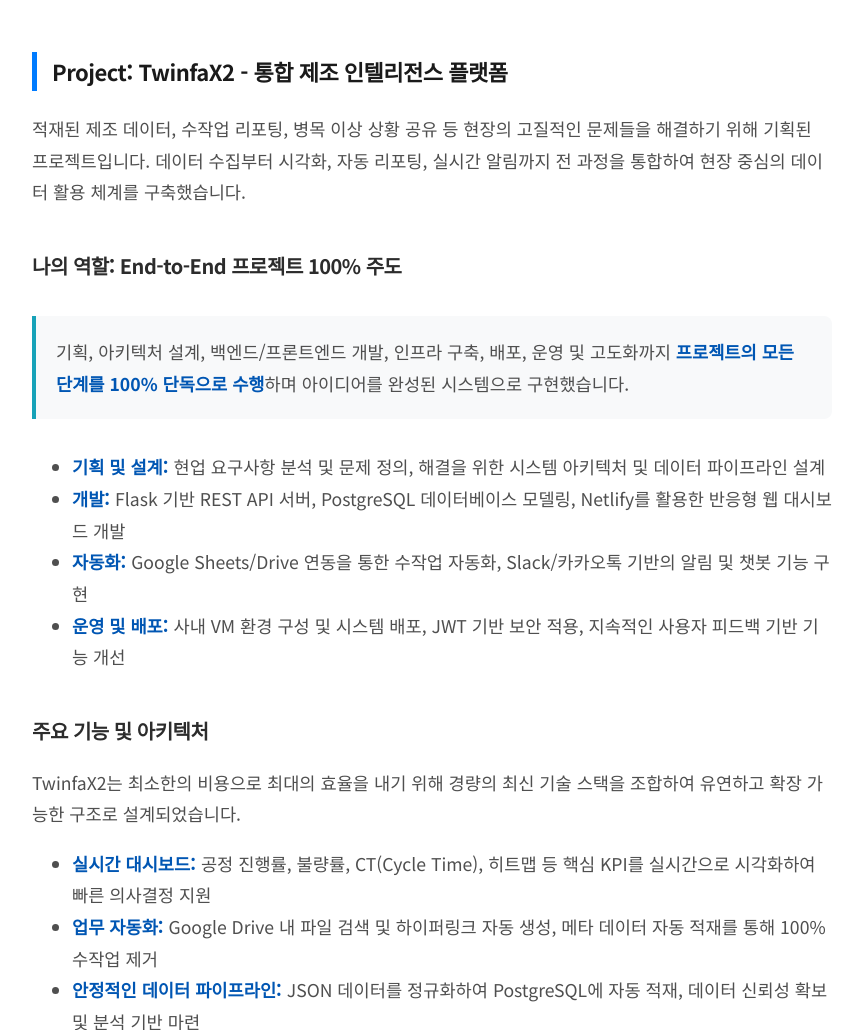
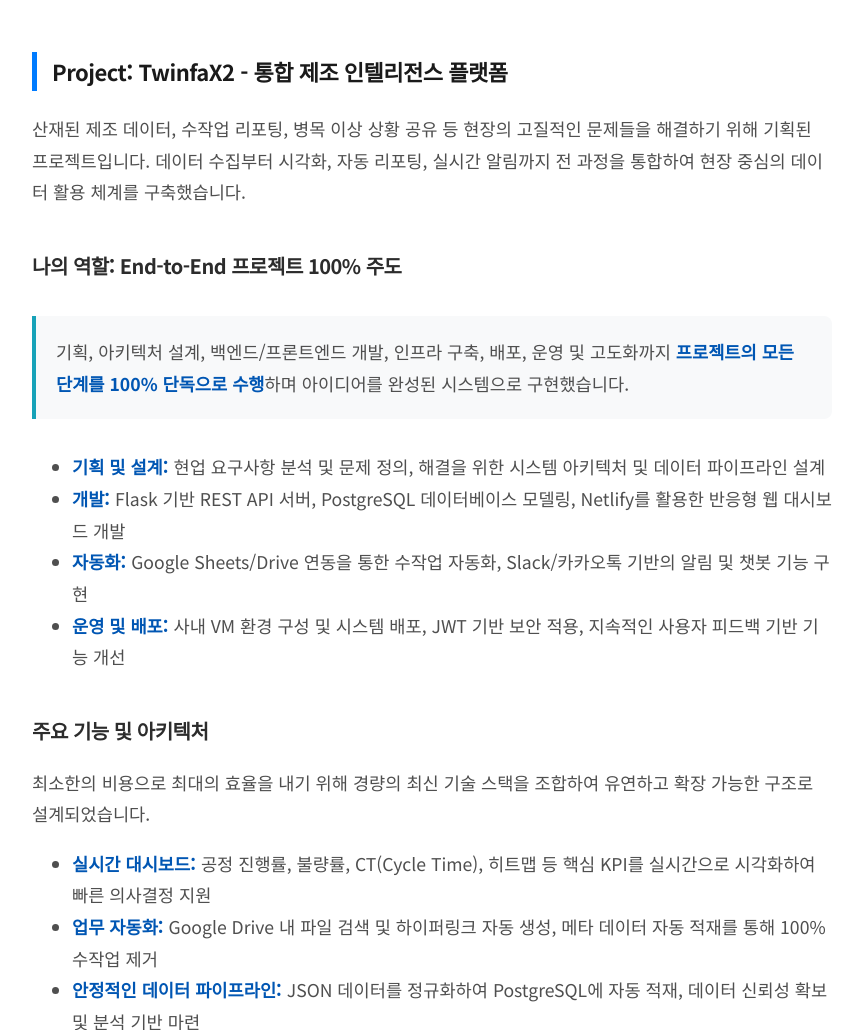
Before and after one commit to isolhsolfafa/protpolio, a plain HTML site: page index.html in a window 1280 px wide. Shown: the part 1619-2649 px from the top of the page, without its empty margins (208-1070 px from the left). Drawn offline with Linux system fonts and the light colour scheme.

Commit message:
index.html 업데이트

```diff
--- a/index.html
+++ b/index.html
@@ -370,7 +370,7 @@
     <section>
     <h2 id="section-project-twinfax2">Project: TwinfaX2 - 통합 제조 인텔리전스 플랫폼</h2>
     <p>
-                        적재된 제조 데이터, 수작업 리포팅, 병목 이상 상황 공유 등 현장의 고질적인 문제들을 해결하기 위해 기획된 프로젝트입니다. 데이터 수집부터 시각화, 자동 리포팅, 실시간 알림까지 전 과정을 통합하여 현장 중심의 데이터 활용 체계를 구축했습니다.
+                        산재된 제조 데이터, 수작업 리포팅, 병목 이상 상황 공유 등 현장의 고질적인 문제들을 해결하기 위해 기획된 프로젝트입니다. 데이터 수집부터 시각화, 자동 리포팅, 실시간 알림까지 전 과정을 통합하여 현장 중심의 데이터 활용 체계를 구축했습니다.
                     </p>
     <h3 id="section-role-contribution">나의 역할: End-to-End 프로젝트 100% 주도</h3>
     <div class="info-box">
@@ -386,7 +386,7 @@
     </ul>
     <h3 id="section-key-features">주요 기능 및 아키텍처</h3>
     <p>
-                        TwinfaX2는 최소한의 비용으로 최대의 효율을 내기 위해 경량의 최신 기술 스택을 조합하여 유연하고 확장 가능한 구조로 설계되었습니다.
+                        최소한의 비용으로 최대의 효율을 내기 위해 경량의 최신 기술 스택을 조합하여 유연하고 확장 가능한 구조로 설계되었습니다.
                     </p>
     <ul>
     <li><strong>실시간 대시보드:</strong> 공정 진행률, 불량률, CT(Cycle Time), 히트맵 등 핵심 KPI를 실시간으로 시각화하여 빠른 의사결정 지원</li>
```
